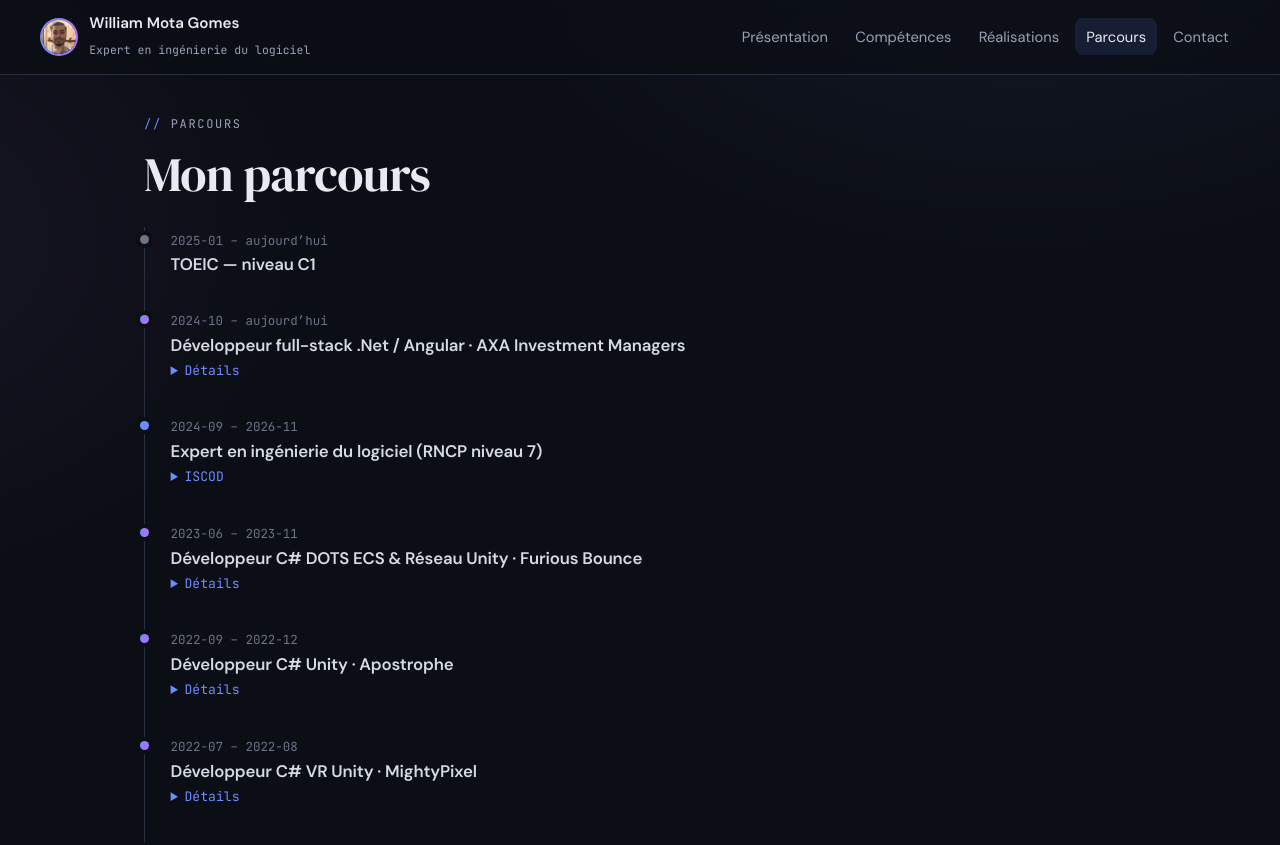
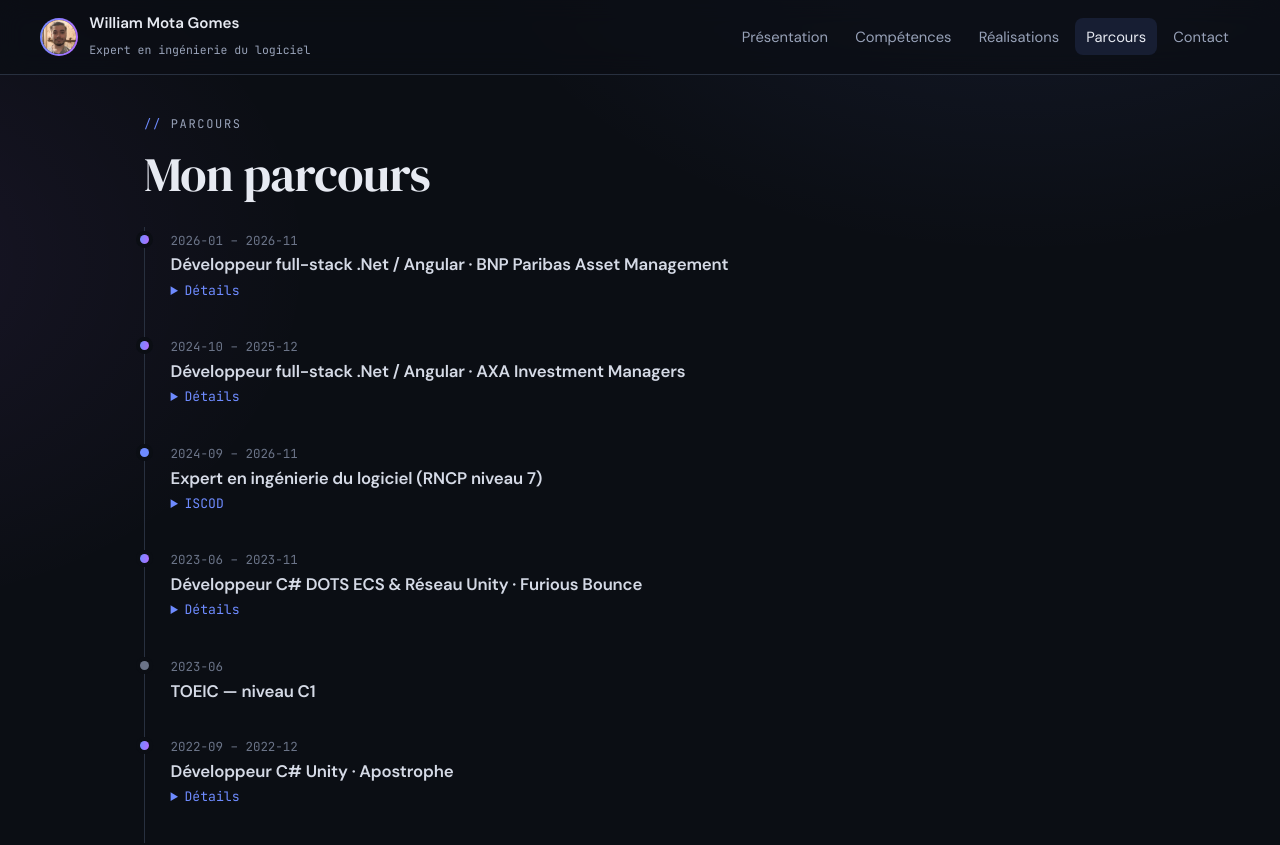
Before and after one commit to WilliamMotaGomes/portfolioWilliamMotaGomes, an Angular app: page /parcours in a window 1280 px wide. Shown: the top 845 px of the page. Built offline with nearby package versions, Linux system fonts and the light colour scheme.

Commit message:
fix frise chrono

```diff
--- a/src/app/core/data/portfolio.data.ts
+++ b/src/app/core/data/portfolio.data.ts
@@ -477,15 +477,28 @@ export const REALISATIONS: Realisation[] = [
 
 export const EXPERIENCES: Experience[] = [
   {
+    id: 'exp-bnp',
+    type: 'entreprise',
+    debut: '2026-01',
+    fin: '2026-11',
+    poste: 'Développeur full-stack .Net / Angular',
+    societe: 'BNP Paribas Asset Management',
+    statut: 'Alternant',
+    missions: 'Développement frontend et backend de l\'application interne de conformité et de transactions non réglementaires (Angular / .Net). Migration d\'API, création d\'endpoints et rédaction d\'User Stories en méthodologie Agile. Mise en place de tests E2E avec Playwright pour couvrir les parcours critiques de l\'application.',
+    realisationIds: ['supervision-transactions'],
+    competenceIds: ['fullstack', 'archi-logicielle', 'communication', 'travail-equipe'],
+  },
+  {
     id: 'exp-axa',
     type: 'entreprise',
     debut: '2024-10',
+    fin: '2025-12',
     poste: 'Développeur full-stack .Net / Angular',
     societe: 'AXA Investment Managers',
     statut: 'Alternant',
-    missions: 'Développement frontend et backend d\'applications internes pour l\'équipe de conformité et de transactions non réglementaires. Rédaction de requêtes SQL et développement Python sur Azure Data Platform. Automatisation de tâches via Azure Functions et tests E2E avec Playwright. Migration d\'API, création d\'endpoints et rédaction d\'User Stories en méthodologie Agile. Analyse de bases de données lors d\'incidents pour identifier et corriger les comportements anormaux.',
-    realisationIds: ['supervision-transactions', 'automatisation-donnees'],
-    competenceIds: ['fullstack', 'archi-logicielle', 'analyse-conception', 'automatisation-tests', 'sql-donnees', 'communication', 'travail-equipe'],
+    missions: 'Rédaction de requêtes SQL et développement Python sur Azure Data Platform pour l\'équipe de conformité. Automatisation de tâches via Azure Functions (génération et récupération de rapports récurrents). Analyse de bases de données lors d\'incidents pour identifier et corriger les comportements anormaux.',
+    realisationIds: ['automatisation-donnees'],
+    competenceIds: ['analyse-conception', 'automatisation-tests', 'sql-donnees', 'apprentissage-autonomie'],
   },
   {
     id: 'exp-furious',
@@ -549,7 +562,7 @@ export const EXPERIENCES: Experience[] = [
   {
     id: 'cert-toeic',
     type: 'certification',
-    debut: '2025-01',
+    debut: '2023-06',
     intitule: 'TOEIC — niveau C1',
   },
 ];
--- a/src/app/features/parcours/parcours.component.ts
+++ b/src/app/features/parcours/parcours.component.ts
@@ -13,7 +13,7 @@ import { PortfolioService } from '../../core/services/portfolio.service';
     <ol class="frise">
       @for (e of experiences; track e.id) {
         <li class="evenement" [attr.data-type]="e.type">
-          <time>{{ e.debut }}@if (e.fin) { – {{ e.fin }} } @else { – aujourd’hui }</time>
+          <time>{{ e.debut }}@if (e.fin) { – {{ e.fin }} } @else if (e.type === 'entreprise') { – aujourd’hui }</time>
 
           @switch (e.type) {
             @case ('entreprise') {
```
